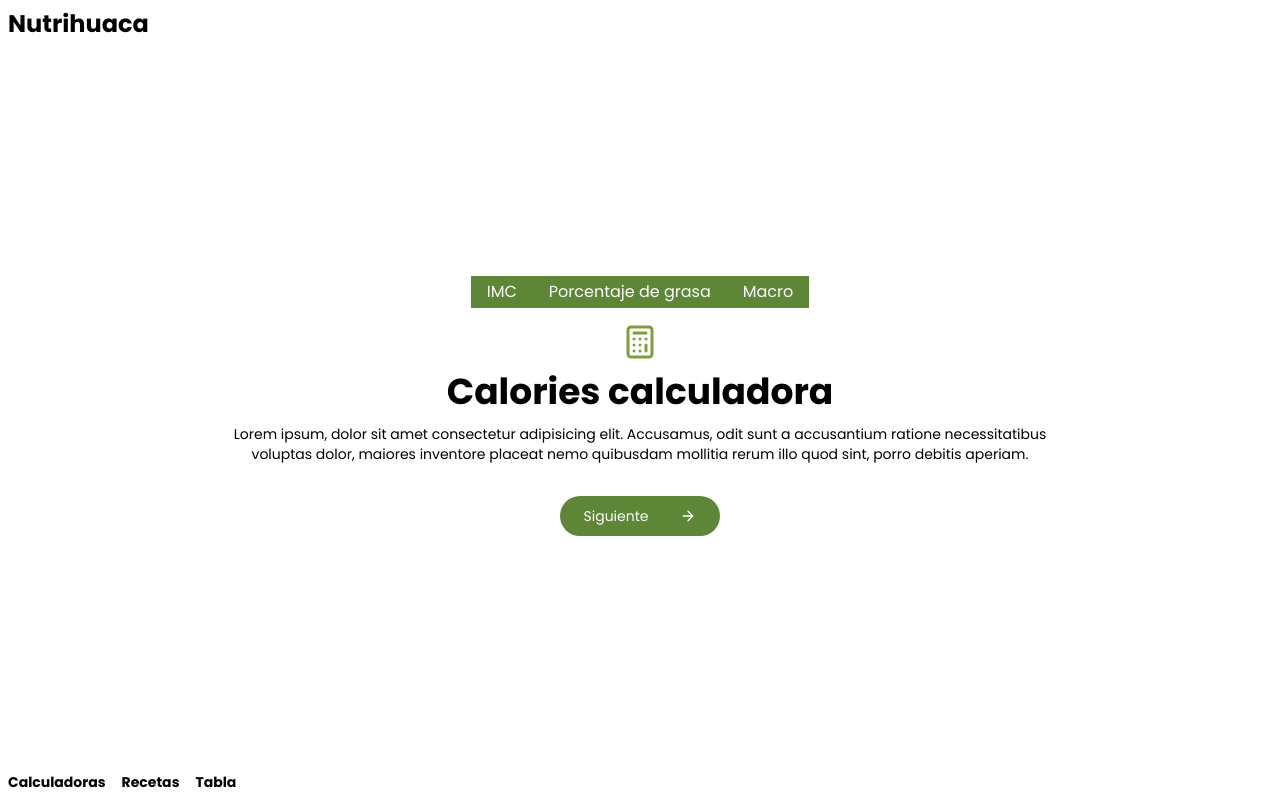
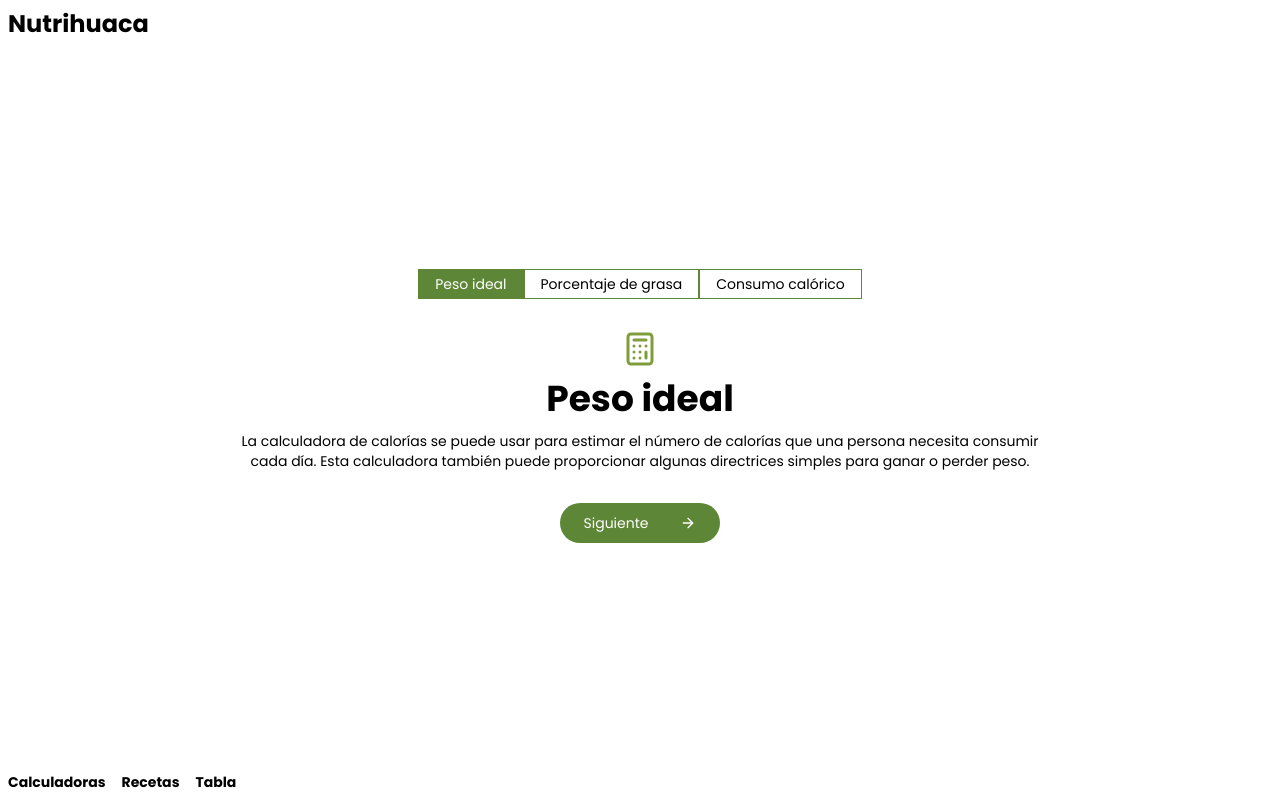
Before and after one commit to alonsomorante/nutrihuaca, a Next.js app: page / in a window 1280 px wide. Built offline with nearby package versions, Linux system fonts and the light colour scheme.

Commit message:
animation selectors & text by indicator

```diff
--- a/app/page.tsx
+++ b/app/page.tsx
@@ -11,79 +11,31 @@ import { AnimatePresence } from "motion/react"
 import * as motion from "motion/react-client"
 
 
+const options = ["Peso ideal", "Porcentaje de grasa", "Consumo calórico"]
+
+const optionsText = {
+  "Peso ideal": "La calculadora de calorías se puede usar para estimar el número de calorías que una persona necesita consumir cada día. Esta calculadora también puede proporcionar algunas directrices simples para ganar o perder peso.",
+  "Porcentaje de grasa": "La calculadora de grasa corporal se puede utilizar para estimar su grasa corporal total basada en medidas específicas.",
+  "Consumo calórico": "La calculadora de calorías se puede utilizar para estimar el número de calorías que una persona necesita consumir cada día. Esta calculadora también puede proporcionar algunas pautas simples para ganar o perder peso."
+}
+
+
 export default function Page() {
-  // const [fruits, vegetables] = await Promise.all([
-  //   prisma.legumes.findMany(),
-  //   prisma.fruits.findMany(),
-  //   prisma.vegetables.findMany()
-  // ]);
 
   const [toggle, setToggle] = useState(false)
+  const [selected, setSelected] = useState('Peso ideal')
+
+
 
   return (
-    <section className="w-full h-screen p-2 "  >
-      {/* <ul className="flex flex-col">
-        {
-          vegetables.map(e => {
-            return (
-              <li key={e.id}>
-                <p>{e.name}</p>
-                <Image src={e.image === 'none' ? 'https://www.unlockfood.ca/EatRightOntario/media/Website-images-resized/How-to-store-fruit-to-keep-it-fresh-resized.jpg' : e.image} width={240} height={120} alt="none" />
-              </li>
-            )
-          })
-
-        }
-      </ul> */}
-      {/* <p className="text-4xl">asd</p> */}
-      {/* <ul>
-        {
-          fruits.map(e =>
-          (
-            <li key={e.id}>{e.name}</li>
-          )
-          )
-        }
-      </ul> */}
-      {/* <p className="text-t">asdad</p> */}
-      {/* <Square /> */}
-      {/* <ComponentTest /> */}
+    <section className="w-full h-screen p-2"  >
       <section
-        className="flex flex-col h-full"
+        className="h-full flex flex-col"
       >
         <div>
           <h1 className="text-2xl font-bold"> Nutrihuaca </h1>
         </div>
-        {/* <motion.div
-          initial={{ width: '100%', height: '100%' }}
-          animate={{ width: 0, height: 0, opacity: 0 }}
-          transition={{ duration: 12, ease: 'easeOut', type: 'tween' }}
-        >
-          <div className="h-full flex flex-col gap-4 justify-center items-center">
-            <div className="flex">
-              <div className="px-4 py-1 bg-[#5D8736] text-white">
-                <p>IMC</p>
-              </div>
-              <div className="px-4 py-1 bg-[#5D8736] text-white">
-                <p>Porcentaje de grasa</p>
-              </div>
-              <div className="px-4 py-1 bg-[#5D8736] text-white">
-                <p>Macro</p>
-              </div>
-            </div>
-            <div className="flex flex-col gap-4">
-              <div className="flex justify-center items-center">
-                <Calculator width={36} height={36} stroke="#809D3C" />
-              </div>
-              <h2 className="text-balance text-4xl text-center font-bold leading-8">Calories calculadora</h2>
-              <p className="text-balance text-center text-sm">Lorem ipsum, dolor sit amet consectetur adipisicing elit. Accusamus, odit sunt a accusantium ratione necessitatibus voluptas dolor, maiores inventore placeat nemo quibusdam mollitia rerum illo quod sint, porro debitis aperiam.</p>
-            </div>
-            <div className="flex px-6 py-2.5 rounded-full gap-8 bg-[#5D8736] text-white text-sm justify-center items-center cursor-pointer mt-4" onClick={() => setToggle(!toggle)}>
-              <p>Siguiente</p>
-              <ArrowRight width={16} height={16} />
-            </div>
-          </div>
-        </motion.div> */}
+
         <AnimatePresence initial={false}>
           {
             !toggle && (
@@ -94,23 +46,36 @@ export default function Page() {
                 transition={{ duration: 0 }}
               >
                 <div className="h-full flex flex-col gap-4 justify-center items-center">
-                  <div className="flex">
-                    <div className="px-4 py-1 bg-[#5D8736] text-white">
-                      <p>IMC</p>
-                    </div>
-                    <div className="px-4 py-1 bg-[#5D8736] text-white">
-                      <p>Porcentaje de grasa</p>
-                    </div>
-                    <div className="px-4 py-1 bg-[#5D8736] text-white">
-                      <p>Macro</p>
-                    </div>
+                  <div className="flex mb-4">
+                    {options.map((option) => (
+                      <motion.button
+                        key={option}
+                        initial={false}
+                        animate={{
+                          backgroundColor:
+                          selected === option ? "#5D8736" : "#eee0",
+                          color: selected === option ? "#fff" : "#000",
+                          border: `1px solid #5D8736`
+                        }}
+                        className={`
+                          px-4 py-1 text-balance text-sm
+                        `}
+                        onClick={() => setSelected(option)}
+                      >
+                        <p>{option}</p>
+                      </motion.button>
+                    ))}
                   </div>
                   <div className="flex flex-col gap-4">
                     <div className="flex justify-center items-center">
                       <Calculator width={36} height={36} stroke="#809D3C" />
                     </div>
-                    <h2 className="text-balance text-4xl text-center font-bold leading-8">Calories calculadora</h2>
-                    <p className="text-balance text-center text-sm">Lorem ipsum, dolor sit amet consectetur adipisicing elit. Accusamus, odit sunt a accusantium ratione necessitatibus voluptas dolor, maiores inventore placeat nemo quibusdam mollitia rerum illo quod sint, porro debitis aperiam.</p>
+                    <h2 className="text-balance text-4xl text-center font-bold leading-8">
+                      {selected}
+                    </h2>
+                    <p className="text-balance text-center text-sm">
+                      {optionsText[selected as keyof typeof optionsText]}
+                    </p>
                   </div>
                   <div className="flex px-6 py-2.5 rounded-full gap-8 bg-[#5D8736] text-white text-sm justify-center items-center cursor-pointer mt-4" onClick={() => setToggle(!toggle)}>
                     <p>Siguiente</p>
```
Also changed, not shown: 1 other file (tests, documents, lock files or other folders).
